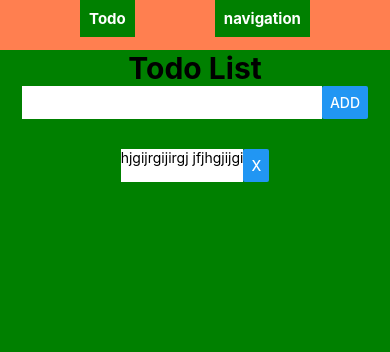
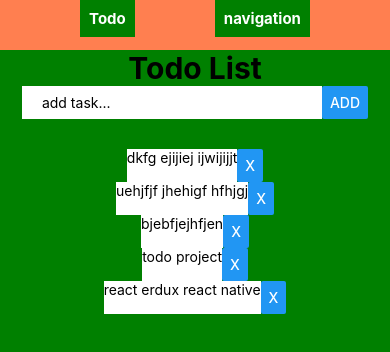
Before and after one commit to jimmy0705/react-native-practice-project-1, a React Native app: screen / in a window 390 px wide. Shown: the top 352 px of the page. Built offline with nearby package versions, Linux system fonts and the light colour scheme.

Commit message:
redux added to the project

```diff
--- a/App.js
+++ b/App.js
@@ -9,9 +9,14 @@
 import React,{useState} from 'react';
 import { Button, StyleSheet, Text, View ,TextInput} from 'react-native';
 
-// import FixedDimensionsBasics from './src/StylePrctc'
-// // import Btn from './src/Btn'
-// // import Scroll from './src/ScrlView'
+import { createStore } from 'redux'
+import { Provider } from 'react-redux'
+import todoReducer from './reducers/todoReducer'
+
+//console.log(todoReducer)
+const store = createStore(todoReducer);
+
+//console.log(store)
   import Header from './src/Header'
   import TodoItem from './src/TodoItem'
 
@@ -21,7 +26,8 @@ export default function App() {
 
 
   return (
-    <View style={styles.mainContainer}>
+    <Provider store={store}>
+        <View style={styles.mainContainer}>
       <Header/>
     <View style={styles.container}>
      <TodoItem/>
@@ -29,6 +35,8 @@ export default function App() {
   </View>
 
 </View>
+    </Provider>
+
   );
 }
 
--- a/package.json
+++ b/package.json
@@ -11,7 +11,9 @@
   },
   "dependencies": {
     "react": "16.13.1",
-    "react-native": "0.63.3"
+    "react-native": "0.63.3",
+    "react-redux": "^7.2.2",
+    "redux": "^4.0.5"
   },
   "devDependencies": {
     "@babel/core": "^7.8.4",
--- /dev/null
+++ b/reducers/todoReducer.js
@@ -0,0 +1,33 @@
+const initState = {
+    todos: [{task:"dkfg ejijiej ijwijijjt"},{task:"uehjfjf jhehigf hfhjgj"},{task:"bjebfjejhfjen"},{task:"todo project"},{task:"react erdux react native"}]
+
+  }
+
+  const todoReducer = (state = initState, action) => {
+    console.log(action);
+
+    if(action.type === 'DELETE_TODO'){
+      //alert("we willd delete")
+      let newTodos = state.todos.filter((todo,index) => {
+        return index !== action.id
+      });
+      return {
+        ...state,
+        todos: newTodos
+      }
+
+    }else if(action.type === 'ADD_TODO'){
+     console.log(action.task)
+     // alert("WE WILL ADD TODO")
+      return {
+        ...state,
+        todos:[...state.todos,action.task]
+      }
+
+
+    }
+
+    return state;
+  }
+
+  export default todoReducer
--- a/src/CreateTodo.js
+++ b/src/CreateTodo.js
@@ -1,21 +1,34 @@
 
-import React,{useState} from 'react';
-import { Button, StyleSheet, Text, View ,TextInput} from 'react-native';
+import React,{useState} from 'react'
+import { connect } from 'react-redux'
+import { Button, StyleSheet, Text, View ,TextInput} from 'react-native'
 
 
 
-export default function CreatTodo() {
+function CreatTodo(props) {
 
-    const [text, setText] = useState('');
+  const [task, setTask] = useState('');
 
     function  onPressButton() {
-        alert('You tapped the  Add button!')
+        console.log(task)
+        console.log(props)
+        props.addTodo(task)
+        setTask("")
+
       }
+
+
+
 
 
   return (
     <View style={styles.inputContainer}>
-        <TextInput style={styles.input} ></TextInput>
+        <TextInput
+
+    placeholder='add task...'
+    style={styles.input}
+    onChangeText={(value) => setTask(value)}
+     />
         <Button
             onPress={onPressButton}
             title="Add"
@@ -24,6 +37,17 @@ export default function CreatTodo() {
 </View>
   );
 }
+
+
+
+const mapDispatchToProps = (dispatch) => {
+  return {
+    addTodo:task => dispatch({type: 'ADD_TODO', task: task})
+  }
+}
+
+
+export default connect(null,mapDispatchToProps)(CreatTodo)
 
 const styles = StyleSheet.create({
   inputContainer:{
--- a/src/Todo.js
+++ b/src/Todo.js
@@ -1,21 +1,22 @@
 
 import React,{useState} from 'react';
 import { Button, StyleSheet, Text, View} from 'react-native';
+import {connect} from "react-redux"
 
 
 
-export default function Todo() {
+  function Todo(props) {
 
 
 
     function  onPressDelete() {
-        alert('You tapped the  delete button!')
+      props.deleteTodo(props.id)
       }
 
 
   return (
     <View style={styles.todoContainer}>
-        <Text style={styles.todo} >hjgijrgijirgj jfjhgjijgi</Text>
+        <Text style={styles.todo} >{props.todo}</Text>
         <Button
             style={styles.del}
             onPress={onPressDelete}
@@ -25,6 +26,19 @@ export default function Todo() {
 </View>
   );
 }
+
+
+
+const mapDispatchToProps = (dispatch) => {
+  return {
+    deleteTodo:id => dispatch({type: 'DELETE_TODO', id: id})
+  }
+}
+
+
+export default connect(null,mapDispatchToProps)(Todo)
+
+
 
 const styles = StyleSheet.create({
   todoContainer:{
--- a/src/TodoItem.js
+++ b/src/TodoItem.js
@@ -3,9 +3,10 @@ import {StyleSheet, TouchableOpacity, Text,View} from 'react-native';
 
 import CreateTodo from './CreateTodo'
 import Todo from './Todo'
+import { connect } from 'react-redux'
 
-export default function TodoItem() {
-
+ function TodoItem(props) {
+//console.log(props)
 
   return (
     // <TouchableOpacity onPress={() => pressHandler(item.key)}>
@@ -16,12 +17,25 @@ export default function TodoItem() {
 
         <CreateTodo/>
       <View style={{marginTop:30}}></View>
-        <Todo/>
+      {props.todos.length<1 ? <Text>please add your todos </Text> :  <View>
+                   {props.todos.map((todo,index)=><Todo todo={todo.task} key={index} id={index}/>)}
+                </View>}
+        {/* <Todo/> */}
 
     </View>
 
   )
 }
+
+const mapStateToProps = (state) => {
+  return {
+    todos: state.todos
+  }
+}
+
+
+
+export default connect(mapStateToProps)(TodoItem)
 
 const styles = StyleSheet.create({
   item: {
```
Also changed, not shown: 1 other file (tests, documents, lock files or other folders).
